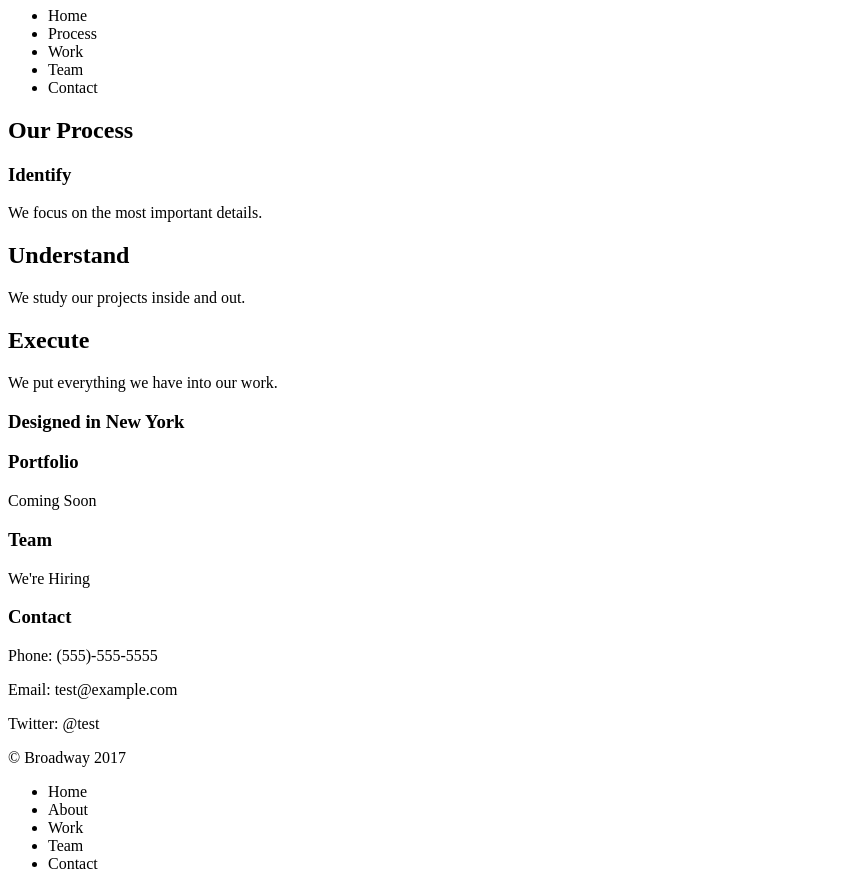
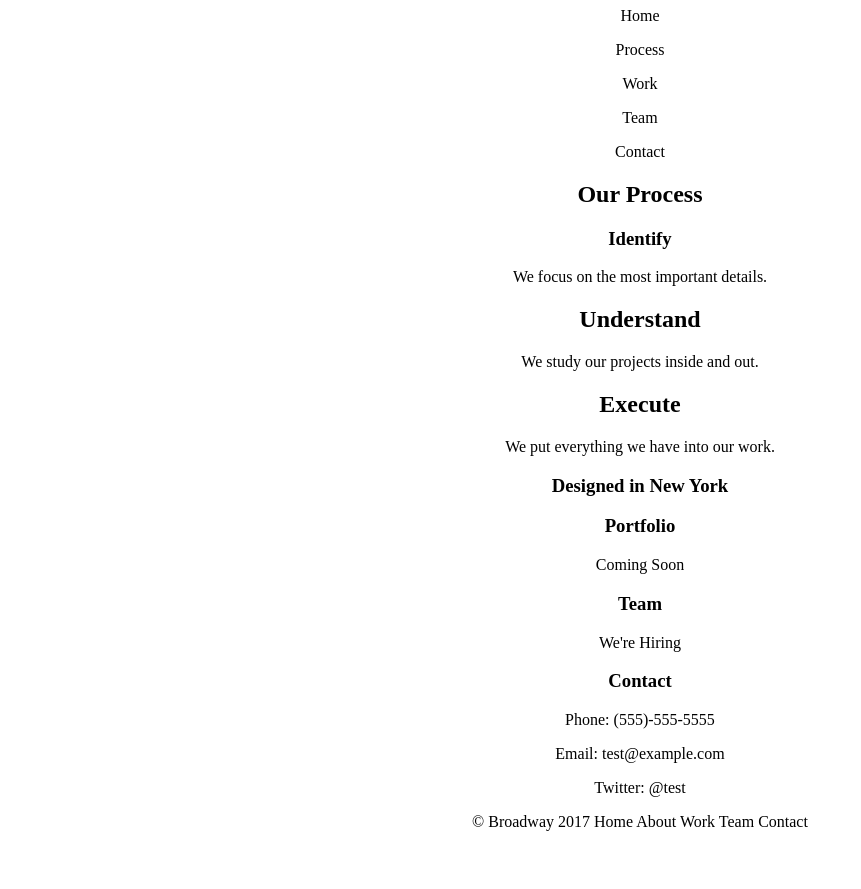
Before and after one commit to brewferr/broadway, a plain HTML site: page index.html in a window 1280 px wide. Shown: the part 73-962 px from the top of the page, without its empty margins (0-861 px from the left). After the commit the page ends 920 px from the top, so only its background shows below. Drawn offline with Linux system fonts and the light colour scheme.

Commit message:
Changed navigation to be easily inline

```diff
--- a/index.html
+++ b/index.html
@@ -3,19 +3,17 @@
   <head>
     <meta charset="utf-8">
     <title>Broadway</title>
-    <link rel="stylesheet" href="resources/css/style.css" type="stylesheet">
+    <link href="resources/css/style.css" type="text/css" rel="stylesheet">
   </head>
   <body>
     <div>
       <h1>Broadway Design</h1>
       <nav>
-        <ul>
-          <li>Home</li>
-          <li>Process</li>
-          <li>Work</li>
-          <li>Team</li>
-          <li>Contact</li>
-        </ul>
+          <p>Home</p>
+          <p>Process</p>
+          <p>Work</p>
+          <p>Team</p>
+          <p>Contact</p>
       </nav>
     </div>
 
@@ -66,14 +64,13 @@
 
     <div>
       <p>© Broadway 2017
-        <ul>
-          <li>Home</li>
-          <li>About</li>
-          <li>Work</li>
-          <li>Team</li>
-          <li>Contact</li>
-        </ul>
+        <a>Home</a>
+        <a>About</a>
+        <a>Work</a>
+        <a>Team</a>
+        <a>Contact</a>
       </p>
+    </div>
 
 
   </body>
--- a/resources/css/style.css
+++ b/resources/css/style.css
@@ -0,0 +1,3 @@
+body {
+  text-align: center;
+}
```
